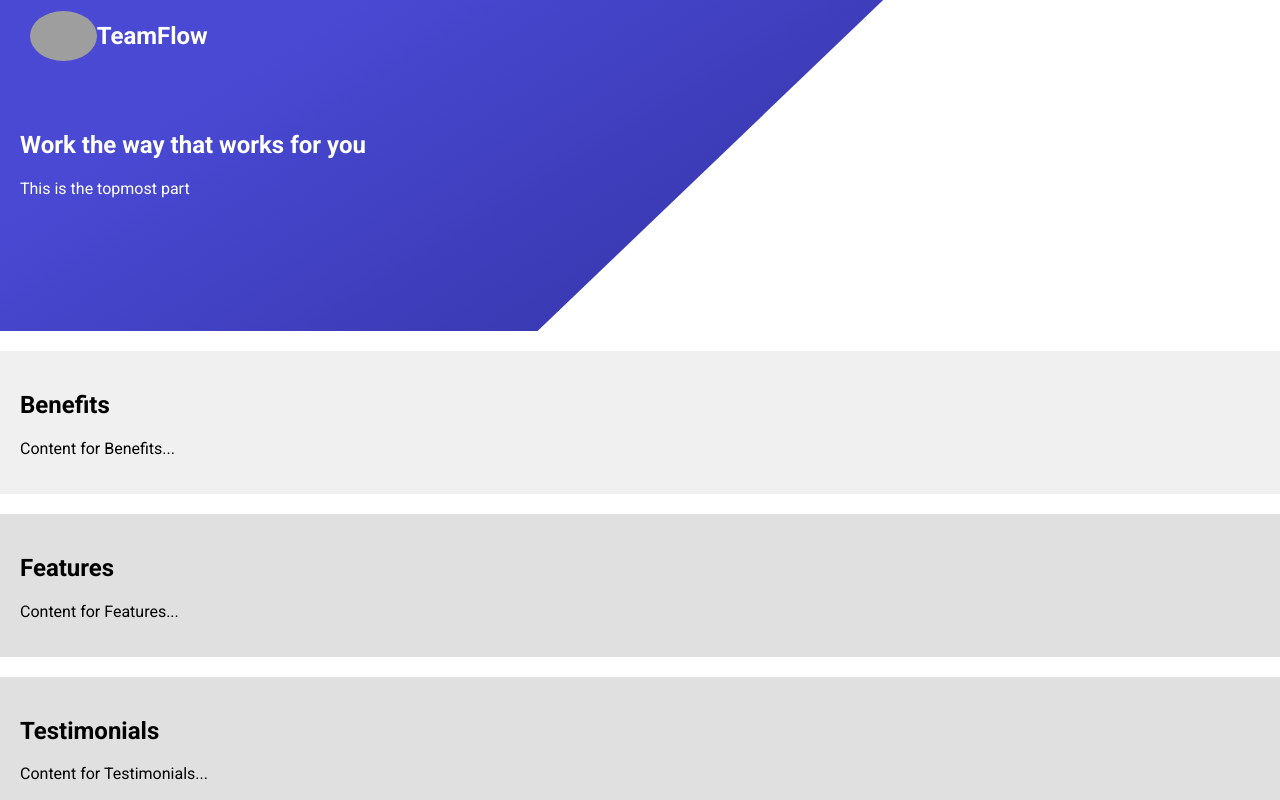
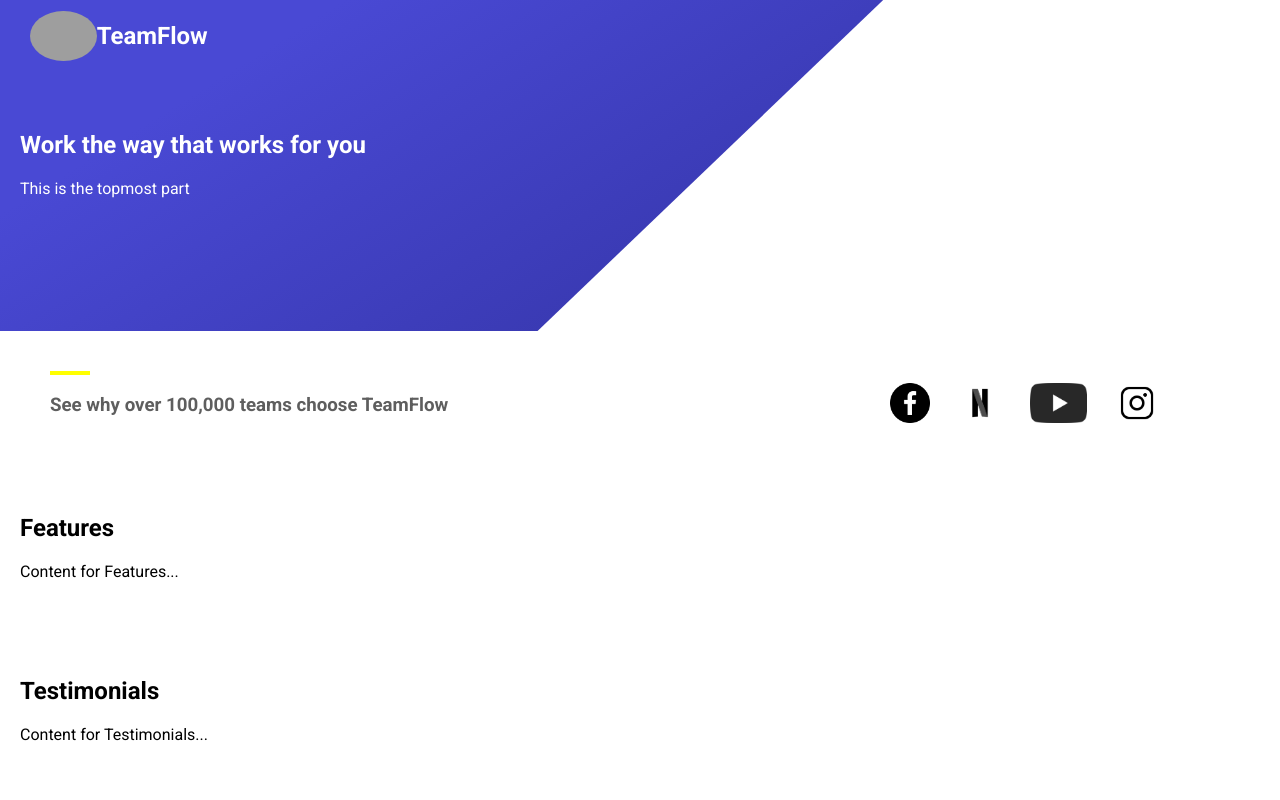
Before and after one commit to Panji-Utama/VWS-Project-1-Single-Page-Website, a plain HTML site: page index.html in a window 1280 px wide. Shown: the top 800 px of the page. Drawn offline with Linux system fonts and the light colour scheme; grey boxes are pictures that could not be loaded; files whose address does not match are found by name.

Commit message:
feat: Finished the first part of Benefits

```diff
--- a/css/benefits.css
+++ b/css/benefits.css
@@ -0,0 +1,26 @@
+.reasons {
+  display: flex;
+  justify-content: space-between;
+}
+
+.reason-text {
+  padding-left: 30px;
+  font-weight: 200px;
+  color: rgb(94, 94, 94);
+}
+
+.companies-logo {
+  display: flex;
+  width: 400px;
+  align-items: center;
+}
+
+.companies-logo img {
+  height: 40px;
+  margin-left: 30px;
+}
+
+.line-1 {
+  border-bottom: 4px solid yellow;
+  width: 40px;
+}
--- a/css/navbar.css
+++ b/css/navbar.css
@@ -1,7 +1,4 @@
-body {
-  font-family: "Roboto", sans-serif;
-  margin: 0; /* Remove default margin */
-}
+
 
 .header-background {
   background: linear-gradient(
@@ -63,17 +60,7 @@ section {
   margin-top: 20px;
 }
 
-#benefits,
-#contact {
-  background-color: #f0f0f0;
-}
-
 #home {
   position: relative;
   min-height: 200px;
 }
-
-#features,
-#testimonials {
-  background-color: #e0e0e0;
-}
--- a/index.html
+++ b/index.html
@@ -3,18 +3,31 @@
   <head>
     <title>Single Page Website</title>
     <link rel="stylesheet" type="text/css" href="css/navbar.css" />
+    <link rel="stylesheet" href="css/benefits.css" />
     <link rel="preconnect" href="https://fonts.googleapis.com" />
     <link rel="preconnect" href="https://fonts.gstatic.com" crossorigin />
     <link
       href="https://fonts.googleapis.com/css2?family=Roboto:wght@300;400;500;700&display=swap"
       rel="stylesheet"
     />
+
+    <!-- Global variables will be defined here -->
+    <style>
+      :root {
+        --accentColor: #feca1d;
+      }
+      body {
+        font-family: "Roboto", sans-serif;
+        margin: 0; /* Remove default margin */
+      }
+    </style>
   </head>
   <body>
     <div class="header-background">
       <div class="nav-container">
         <div class="logo-text">
-          <img id="profile-pict"
+          <img
+            id="profile-pict"
             src="https://cdn.britannica.com/25/172925-050-DC7E2298/black-cat-back.jpg"
             alt="Profile Picture"
           />
@@ -37,8 +50,18 @@
     </div>
 
     <section id="benefits">
-      <h2>Benefits</h2>
-      <p>Content for Benefits...</p>
+      <div class="reasons">
+        <div class="reason-text">
+          <div class="line-1"></div>
+          <h3>See why over 100,000 teams choose TeamFlow</h3>
+        </div>
+        <div class="companies-logo">
+          <img src="assets/images/facebook.png" alt="" id="fb" />
+          <img src="assets/images/netflix.png" alt="" id="netflix" />
+          <img src="assets/images/youtube.png" alt="" id="youtube" />
+          <img src="assets/images/instagram.png" alt="" id="instagram" />
+        </div>
+      </div>
     </section>
 
     <section id="features">
```
Also changed, not shown: assets/images/facebook.png (added), assets/images/instagram.png (added), assets/images/netflix.png (added), assets/images/youtube.png (added).
